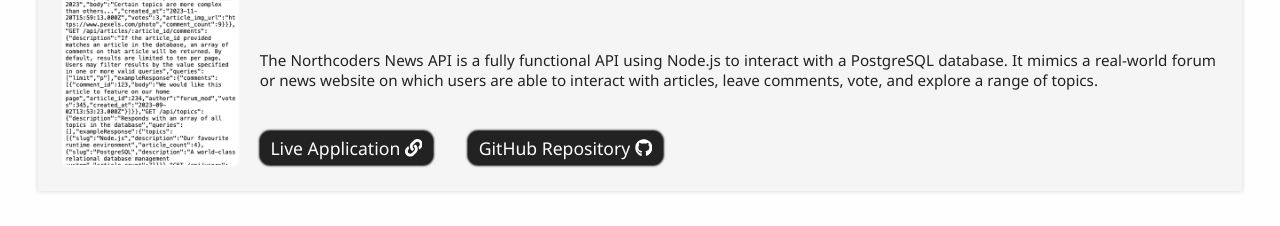
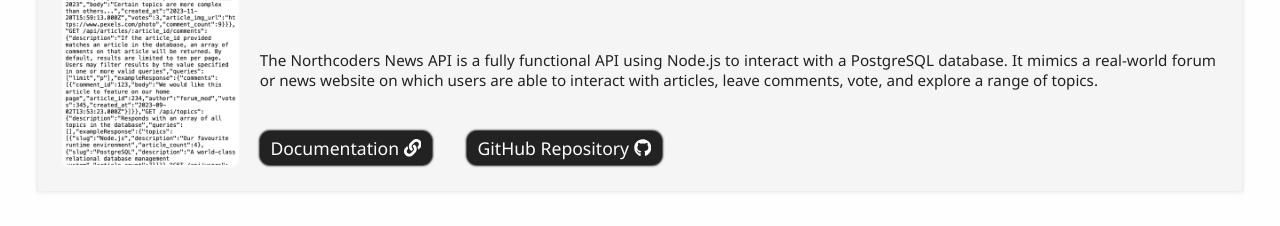
Before and after one commit to gcpearse/portfolio, a React (Vite) app: page /projects in a window 1280 px wide. Shown: the part 1000-1226 px from the top of the page. Built offline with nearby package versions, Linux system fonts and the light colour scheme.

Commit message:
adds ternary to display different text for front-end and back-end projects

```diff
--- a/src/components/pages/projects/SingleProject.tsx
+++ b/src/components/pages/projects/SingleProject.tsx
@@ -29,7 +29,11 @@
           {project.isHosted ? (
             <div className="link-wrapper">
               <a href={project.siteLink} target="_blank">
-              <p className="icon-desc">Live Application&nbsp;</p><FaLink />
+                <p className="icon-desc">{project.type === "frontend" ? (
+                  "Live Application"
+                ) : (
+                  "Documentation"
+                )}&nbsp;</p><FaLink />
               </a>
             </div>
           ) : (
```
